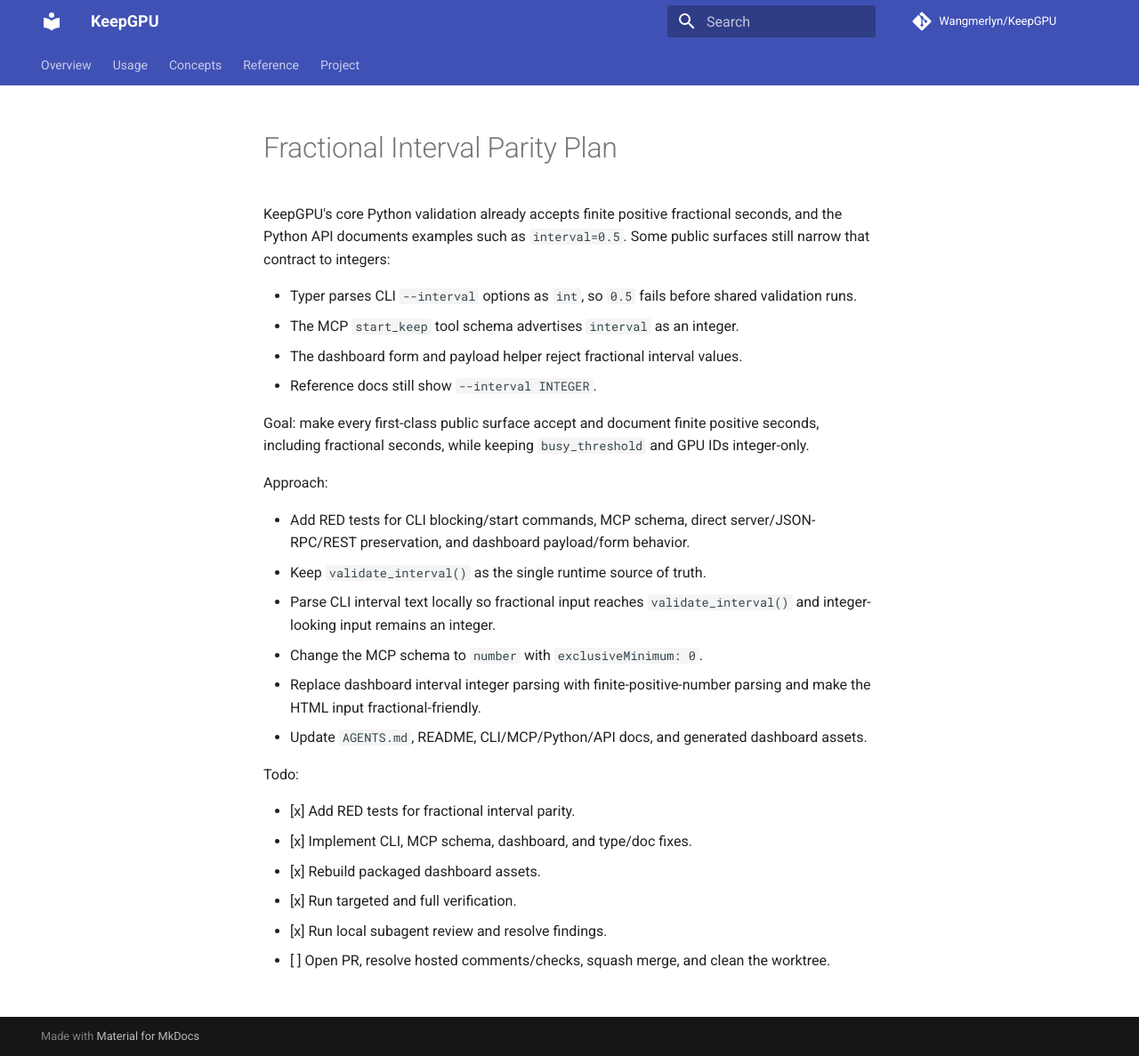
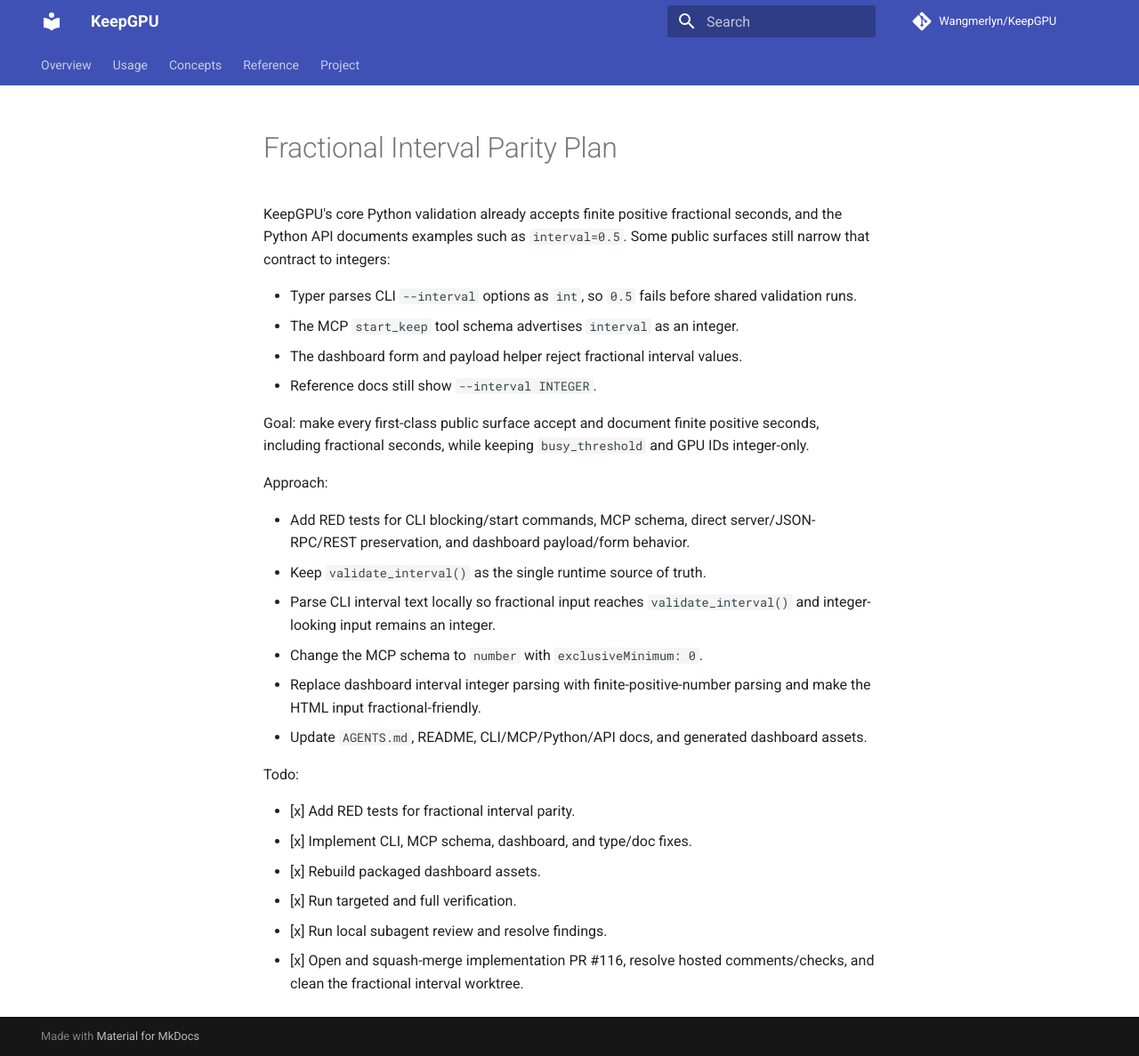
Before and after one commit to Wangmerlyn/KeepGPU, an MkDocs documentation site: the page built from docs/plans/fractional-interval-parity.md, in a window 1280 px wide and 1187 px high. Shown: the whole window at 89% size. Built offline with MkDocs 1.6.1 and Material for MkDocs 9.7.7, drawn with Linux system fonts in a browser that asks for light colours; comment, search, counter and statistics services are not loaded.

Commit message:
[docs] docs: close fractional interval plan
## Summary
- Mark the fractional interval parity implementation PR #116 closeout as complete.
- Clarify that the completed PR/merge/worktree item refers to implementation PR #116, not this docs-only follow-up PR.

## Verification
- git diff --check
- Local subagent re-review: no findings; ready to merge
- GitHub Actions build: pass
- GitHub Actions docs: pass
- GitHub Actions pre-commit: pass
- Read the Docs preview: pass

```diff
--- a/docs/plans/fractional-interval-parity.md
+++ b/docs/plans/fractional-interval-parity.md
@@ -34,5 +34,5 @@ Todo:
 - [x] Rebuild packaged dashboard assets.
 - [x] Run targeted and full verification.
 - [x] Run local subagent review and resolve findings.
-- [ ] Open PR, resolve hosted comments/checks, squash merge, and clean the
-      worktree.
+- [x] Open and squash-merge implementation PR #116, resolve hosted
+      comments/checks, and clean the fractional interval worktree.
```
